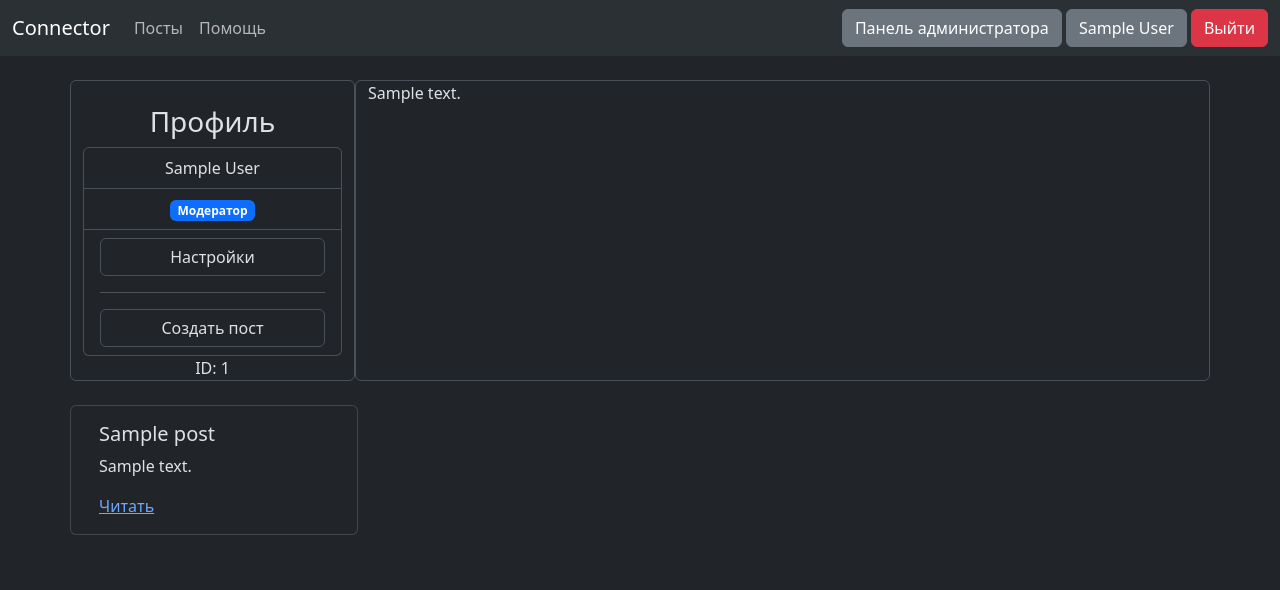
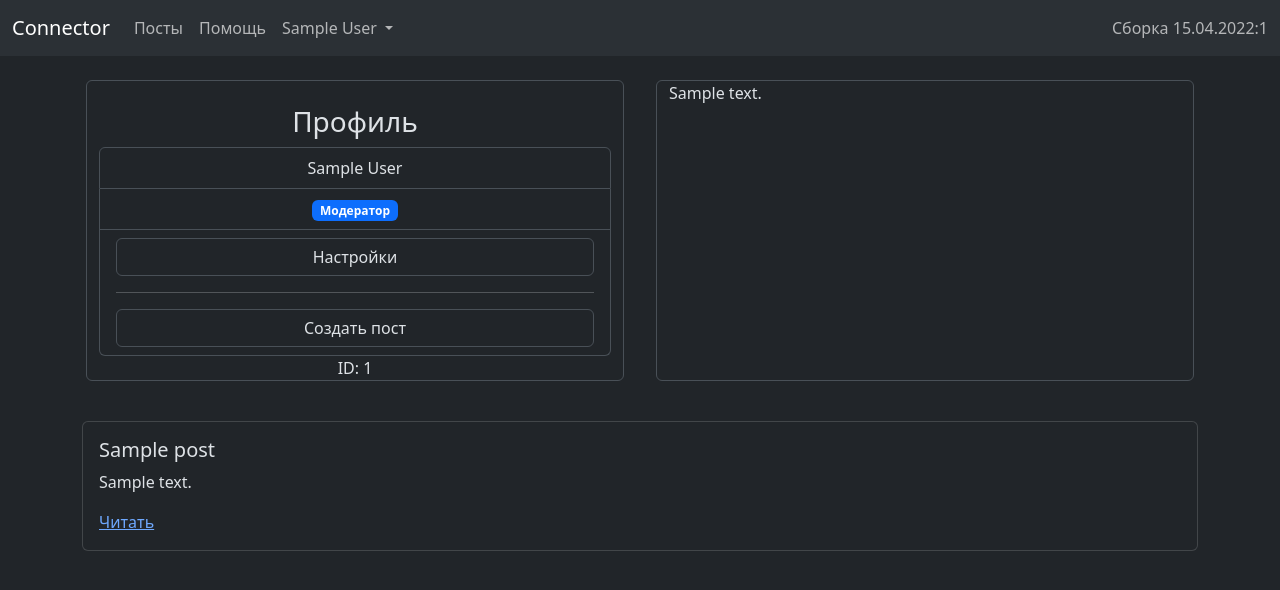
Before and after one commit to DonTSmi1e/Connector, a Flask app: page /profile in a window 1280 px wide. Shown: the top 590 px of the page. Run offline with Flask 3, Linux system fonts and the light colour scheme; a user stored in the database is signed in; tables that the repository leaves empty hold one stand-in row (values such as "Sample post").

Commit message:
New aPanel util, mobile optimization, new navbar look

```diff
--- a/app/post.py
+++ b/app/post.py
@@ -48,7 +48,7 @@ def view(id):
                 for comment in post_comments:
                     comment_author = User.query.filter_by(id=comment.author_id).first()
                     if comment and comment_author.ban != 1:
-                        comments.append([comment_author.name, comment_author.admin, comment.content])
+                        comments.append([comment_author.name, comment_author.admin, comment.content, comment_author.id])
 
                 return render_template('post/view.html', post=post, user=post_author, comments=reversed(comments))
         else:
--- a/app/templates/base.html
+++ b/app/templates/base.html
@@ -10,38 +10,50 @@
         <nav class="navbar navbar-expand-lg bg-body-tertiary">
             <div class="container-fluid">
                 <a class="navbar-brand" href="/">Connector</a>
+                <button class="navbar-toggler" type="button" data-bs-toggle="collapse" data-bs-target="#navbarNav" aria-controls="navbarSupportedContent" aria-expanded="false" aria-label="Toggle navigation">
+                    <span class="navbar-toggler-icon"></span>
+                </button>
                 <div class="collapse navbar-collapse" id="navbarNav">
-                    <ul class="navbar-nav">
+                    <ul class="navbar-nav navbar-nav-scroll">
                         <li class="nav-item">
                             <a class="nav-link" href="/post">Посты</a>
                         </li>
                         <li class="nav-item">
                             <a class="nav-link" href="/help">Помощь</a>
                         </li>
-                    </ul>
-                </div>
-                <div class="collapse navbar-collapse justify-content-end" id="navbarNav">
-                    <ul class="navbar-nav btn-group">
                         {% if not current_user.is_anonymous %}
-                            <li class="nav-item">
-                                {% if current_user.ban == 1 %}
-                                    <a class="btn btn-warning" href="/profile">{{ current_user.name }}</a>
-                                {% else %}
+                            <li class="nav-item dropdown">
+                                <a class="nav-link dropdown-toggle" href="#" role="button" data-bs-toggle="dropdown" aria-expanded="false">
+                                    {{ current_user.name }}
+                                </a>
+                                <ul class="dropdown-menu">
+                                    {% if current_user.ban == 1 %}
+                                        <li class="dropdown-item text-warning">Аккаунт заблокирован</li>
+                                    {% endif %}
+                                    <li><a class="dropdown-item" href="{{ url_for('main.profile') }}">Профиль</a></li>
                                     {% if current_user.admin >= 1 %}
-                                        <a class="btn btn-secondary" href="{{ url_for('admin.index') }}">Панель администратора</a>
+                                        <li><a class="dropdown-item" href="{{ url_for('admin.index') }}">Панель администратора</a></li>
                                     {% endif %}
-                                    <a class="btn btn-secondary" href="/profile">{{ current_user.name }}</a>
-                                {% endif %}
-                                <a class="btn btn-danger" href="/logout">Выйти</a>
+                                    <li><hr class="dropdown-divider"></li>
+                                    <li><a class="dropdown-item text-danger" href="{{ url_for('auth.logout') }}">Выйти</a></li>
+                                </ul>
                             </li>
                         {% else %}
-                            <li class="nav-item">
-                                <a class="btn btn-secondary" href="/login">Войти</a>
-                                <a class="btn btn-secondary" href="/signup">Регистрация</a>
-                            </li>
+                        <li class="nav-item dropdown">
+                            <a class="nav-link dropdown-toggle" href="#" role="button" data-bs-toggle="dropdown" aria-expanded="false">
+                                Авторизация
+                            </a>
+                            <ul class="dropdown-menu">
+                                <li><a class="dropdown-item" href="{{ url_for('auth.login') }}">Вход</a></li>
+                                <li><a class="dropdown-item" href="{{ url_for('auth.signup') }}">Регистрация</a></li>
+                            </ul>
+                        </li>
                         {% endif %}
                     </ul>
                 </div>
+                <span class="navbar-text">
+                    Сборка 15.04.2022:1
+                </span>
             </div>
         </nav>
         {% block content %}
--- a/app/templates/post/view.html
+++ b/app/templates/post/view.html
@@ -5,7 +5,7 @@
 <div class="container">
     <br>
     <div class="row">
-        <div class="col-3 text-center border rounded"><br>
+        <div class="col ms-3 me-3 mb-3 text-center border rounded"><br>
             <h3>Автор</h3>
             <ul class="list-group">
                 <li class="list-group-item">{{ user.name }}</li>
@@ -22,7 +22,7 @@
             <br>
             <a class="btn" href="{{ url_for('main.profile') }}/{{ user.id }}">Перейти</a>
         <br></div>
-        <div class="col border rounded"><p>
+        <div class="col ms-3 me-3 mb-3 border rounded"><p>
             <h2>{{ post["title"] }}</h2>
             <h4>{{ post_author }}</h4>
             {% for line in post["content"].split("\n") %}
@@ -46,7 +46,7 @@
             {% endif %}
             <hr>
             {% for comment in comments %}
-                <strong>{{ comment[0] }}</strong>
+                <strong><a class="text-secondary" href="{{ url_for('main.profile_id', id=comment[3])}}">{{ comment[0] }}</a></strong>
                 {% if comment[1] == 0 %}
                     <span class="badge text-bg-secondary">Пользователь</span>
                 {% elif comment[1] == 1 %}
--- a/app/templates/profile/profile.html
+++ b/app/templates/profile/profile.html
@@ -10,7 +10,7 @@
         </div>
     {% endif %}
     <div class="row">
-        <div class="col-3 text-center border rounded"><br>
+        <div class="col ms-3 me-3 mb-3 text-center border rounded"><br>
             <h3>Профиль</h3>
             <ul class="list-group">
                 <li class="list-group-item">{{ user.name }}</li>
@@ -28,20 +28,24 @@
                 {% if user.id == current_user.id %}
                     <li class="list-group-item">
                         <a href="{{ url_for('main.profile_settings') }}" class="btn border rounded" style="width: 100%;">Настройки</a>
-                        <hr>
-                        <a href="{{ url_for('post.create') }}" class="btn border rounded" style="width: 100%;">Создать пост</a>
+                        {% if user.ban != 1 %}
+                            <hr>
+                            <a href="{{ url_for('post.create') }}" class="btn border rounded" style="width: 100%;">Создать пост</a>
+                        {% endif %}
                     </li>
                 {% endif %}
             </ul>
             ID: {{ user.id }}
         <br></div>
-        <div class="col border rounded"><p>
+        <div class="col ms-3 me-3 mb-3 border rounded"><p>
             {% if user.ban == 1 %}
                 <center><strong>Описание недоступно</strong></center>
             {% elif user.admin == 2 %}
                 {{ user.description | safe }}
             {% else %}
-                {{ user.description }}
+                {% for line in user.description.split("\n") %}
+                    {{ line }}<br>
+                {% endfor %}
             {% endif %}
         </p></div>
     </div>
@@ -51,13 +55,13 @@
             Аккаунт забанен, публикации недоступны к просмотру.
         </div>
     {% else %}
-        <div class="row">
+        <div>
             {% for post in posts %}
-                <div class="card" style="width: 18rem;">
+                <div class="card mb-3">
                     <div class="card-body">
-                    <h5 class="card-title">{{ post["title"] }}</h5>
-                    <p class="card-text text-truncate">{{ post["content"] }}</p>
-                    <a href="{{ url_for('post.view', id=post['id']) }}" class="card-link">Читать</a>
+                        <h5 class="card-title">{{ post["title"] }}</h5>
+                        <p class="card-text text-truncate">{{ post["content"] }}</p>
+                        <a href="{{ url_for('post.view', id=post['id']) }}" class="card-link">Читать</a>
                     </div>
                 </div>
             {% endfor %}
```
Also changed, not shown: app/admin.py (+8 -0 lines), app/templates/admin/index.html (+5 -2 lines), app/templates/admin/index_moderator.html (+7 -0 lines).
